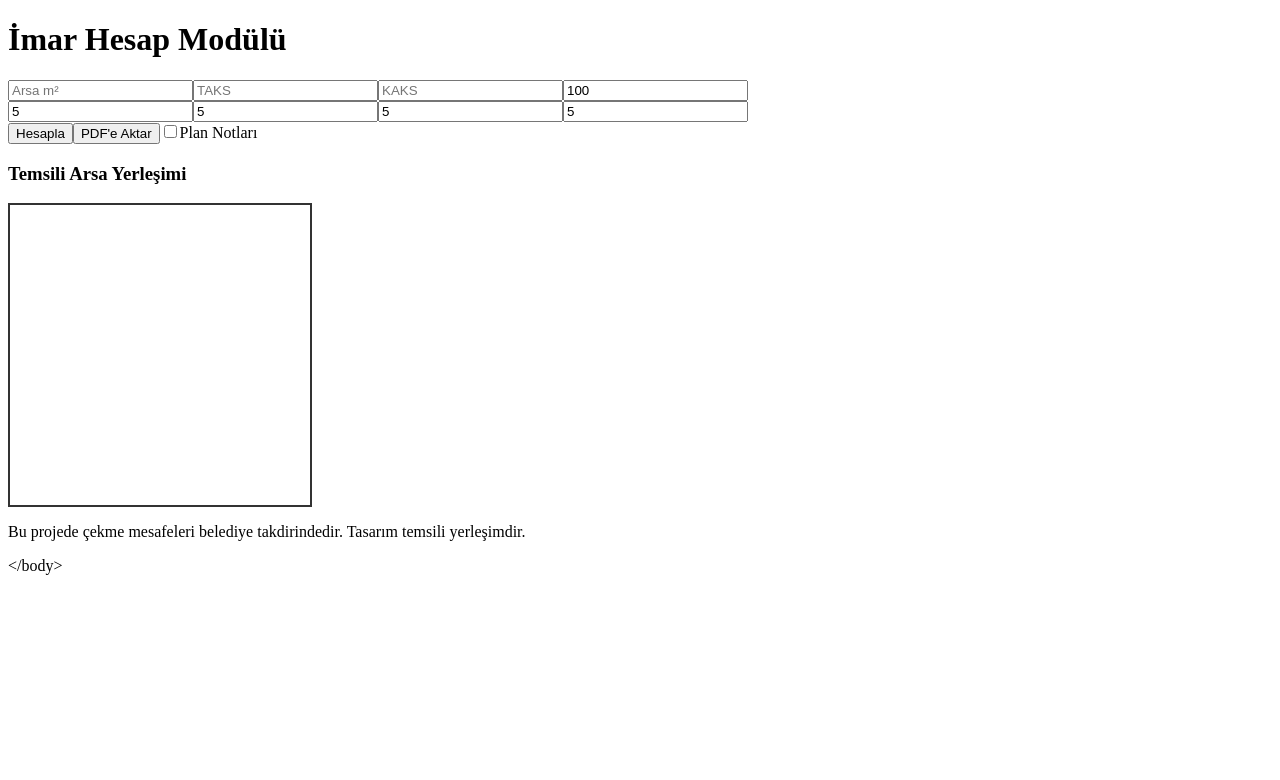
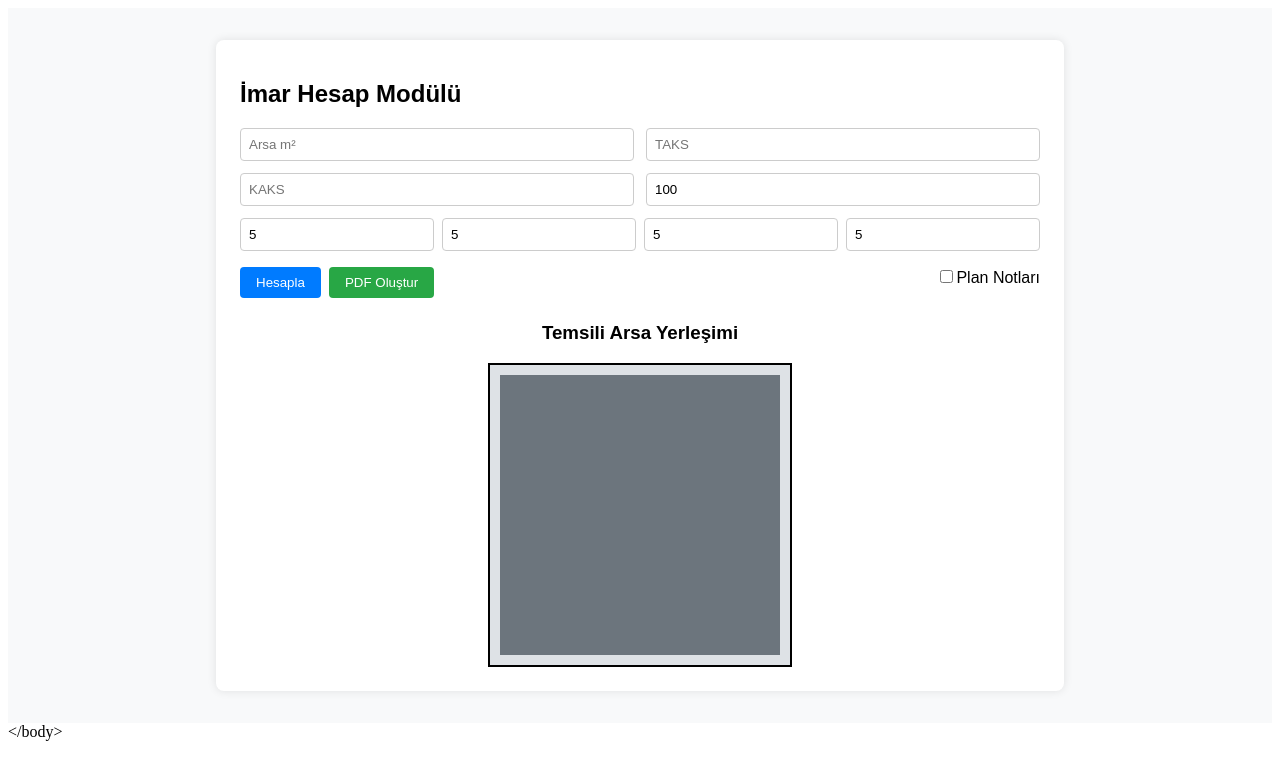
Before and after one commit to hasaannn327-source/imar-hesab-, a React (Create React App) app: page / in a window 1280 px wide. Shown: the top 780 px of the page. Built offline with nearby package versions, Linux system fonts and the light colour scheme.

Commit message:
Update App.js

```diff
--- a/src/App.js
+++ b/src/App.js
@@ -6,10 +6,9 @@ export default function App() {
   const [arsaM2, setArsaM2] = useState("");
   const [taks, setTaks] = useState("");
   const [kaks, setKaks] = useState("");
+  const [ortalamaDaire, setOrtalamaDaire] = useState(100);
   const [cekme, setCekme] = useState({ ust: 5, alt: 5, sol: 5, sag: 5 });
   const [planNotlariGoster, setPlanNotlariGoster] = useState(false);
-  const [ortalamaDaire, setOrtalamaDaire] = useState(100);
-
   const [sonuclar, setSonuclar] = useState(null);
   const pdfRef = useRef();
 
@@ -19,8 +18,8 @@ export default function App() {
     const k = parseFloat(kaks);
     const ortDaire = parseFloat(ortalamaDaire);
 
-    if (!arsa || !t || !k || !ortDaire) {
-      alert("Tüm değerleri eksiksiz giriniz.");
+    if (isNaN(arsa) || isNaN(t) || isNaN(k) || isNaN(ortDaire)) {
+      alert("Lütfen tüm alanları doğru girin.");
       return;
     }
 
@@ -42,6 +41,7 @@ export default function App() {
   };
 
   const pdfOlustur = async () => {
+    if (!pdfRef.current) return;
     const element = pdfRef.current;
     const canvas = await html2canvas(element);
     const imgData = canvas.toDataURL("image/png");
@@ -51,42 +51,42 @@ export default function App() {
   };
 
   return (
-    <div className="min-h-screen bg-gray-100 p-6">
-      <div className="max-w-4xl mx-auto bg-white rounded-xl shadow-md p-6 space-y-4">
-        <h1 className="text-2xl font-bold text-center text-indigo-600">İmar Hesap Modülü</h1>
+    <div style={{ fontFamily: "Arial", padding: "2rem", background: "#f8f9fa" }}>
+      <div style={{ maxWidth: 800, margin: "0 auto", background: "#fff", padding: 24, borderRadius: 8, boxShadow: "0 0 10px rgba(0,0,0,0.1)" }}>
+        <h1 style={{ fontSize: 24, fontWeight: "bold", marginBottom: 20 }}>İmar Hesap Modülü</h1>
 
-        <div className="grid grid-cols-2 gap-4">
+        <div style={{ display: "grid", gridTemplateColumns: "repeat(2, 1fr)", gap: 12 }}>
           <input
             type="number"
             placeholder="Arsa m²"
             value={arsaM2}
             onChange={(e) => setArsaM2(e.target.value)}
-            className="p-2 border rounded"
+            style={inputStyle}
           />
           <input
             type="number"
             placeholder="TAKS"
             value={taks}
             onChange={(e) => setTaks(e.target.value)}
-            className="p-2 border rounded"
+            style={inputStyle}
           />
           <input
             type="number"
             placeholder="KAKS"
             value={kaks}
             onChange={(e) => setKaks(e.target.value)}
-            className="p-2 border rounded"
+            style={inputStyle}
           />
           <input
             type="number"
             placeholder="Ortalama Daire m²"
             value={ortalamaDaire}
             onChange={(e) => setOrtalamaDaire(e.target.value)}
-            className="p-2 border rounded"
+            style={inputStyle}
           />
         </div>
 
-        <div className="grid grid-cols-4 gap-2 text-sm">
+        <div style={{ display: "flex", gap: 8, marginTop: 12 }}>
           {["ust", "alt", "sol", "sag"].map((key) => (
             <input
               key={key}
@@ -94,83 +94,59 @@ export default function App() {
               placeholder={`${key} çekme`}
               value={cekme[key]}
               onChange={(e) =>
-                setCekme((prev) => ({ ...prev, [key]: parseFloat(e.target.value) }))
+                setCekme((prev) => ({ ...prev, [key]: parseFloat(e.target.value) || 0 }))
               }
-              className="p-1 border rounded"
+              style={{ ...inputStyle, width: "100%" }}
             />
           ))}
         </div>
 
-        <div className="flex gap-2">
-          <button
-            onClick={hesapla}
-            className="bg-indigo-600 hover:bg-indigo-700 text-white px-4 py-2 rounded"
-          >
-            Hesapla
-          </button>
-          <button
-            onClick={pdfOlustur}
-            className="bg-green-600 hover:bg-green-700 text-white px-4 py-2 rounded"
-          >
-            PDF'e Aktar
-          </button>
-          <label className="ml-auto flex items-center gap-2">
-            <input
-              type="checkbox"
-              checked={planNotlariGoster}
-              onChange={() => setPlanNotlariGoster(!planNotlariGoster)}
-            />
+        <div style={{ display: "flex", marginTop: 16, gap: 8 }}>
+          <button onClick={hesapla} style={buttonStyle}>Hesapla</button>
+          <button onClick={pdfOlustur} style={{ ...buttonStyle, background: "#28a745" }}>PDF Oluştur</button>
+          <label style={{ marginLeft: "auto" }}>
+            <input type="checkbox" checked={planNotlariGoster} onChange={() => setPlanNotlariGoster(!planNotlariGoster)} />
             Plan Notları
           </label>
         </div>
 
-        <div ref={pdfRef} className="space-y-4">
+        <div ref={pdfRef} style={{ marginTop: 24 }}>
           {sonuclar && (
-            <div className="bg-blue-50 p-4 rounded shadow">
-              <h2 className="text-lg font-semibold mb-2">Sonuçlar</h2>
+            <div style={{ background: "#e9ecef", padding: 16, borderRadius: 6 }}>
+              <h2 style={{ fontWeight: "bold", marginBottom: 8 }}>Sonuçlar</h2>
               <p>Net İnşaat Alanı: {sonuclar.insaatAlani.toFixed(2)} m²</p>
-              <p>Konut Alanı (%80): {sonuclar.netKonut.toFixed(2)} m²</p>
-              <p>Ticari Alan (%20): {sonuclar.netTicari.toFixed(2)} m²</p>
+              <p>Konut Alanı: {sonuclar.netKonut.toFixed(2)} m²</p>
+              <p>Ticari Alan: {sonuclar.netTicari.toFixed(2)} m²</p>
               <p>Toplam Daire: {sonuclar.toplamDaire}</p>
-              <p>Otopark Sayısı (3 daireye 1): {sonuclar.otopark}</p>
-              {sonuclar.suDeposu && (
-                <p className="text-red-600 font-semibold">→ 10 tonluk su deposu gerekli</p>
-              )}
+              <p>Otopark Sayısı: {sonuclar.otopark}</p>
+              {sonuclar.suDeposu && <p style={{ color: "red" }}>→ 10 tonluk su deposu zorunlu</p>}
             </div>
           )}
 
-          {/* Çekme Mesafeli Temsili Yerleşim */}
-          <div className="bg-gray-200 p-4 rounded shadow text-center">
-            <h3 className="font-medium mb-2">Temsili Arsa Yerleşimi</h3>
-            <div
-              className="relative bg-white mx-auto"
-              style={{ width: 300, height: 300, border: "2px solid #333" }}
-            >
-              <div
-                className="absolute bg-indigo-400"
-                style={{
-                  top: cekme.ust * 2,
-                  left: cekme.sol * 2,
-                  width: 300 - (cekme.sol + cekme.sag) * 2,
-                  height: 300 - (cekme.ust + cekme.alt) * 2,
-                }}
-              ></div>
+          {/* Arsa Çizimi */}
+          <div style={{ marginTop: 20, textAlign: "center" }}>
+            <h3>Temsili Arsa Yerleşimi</h3>
+            <div style={{ position: "relative", width: 300, height: 300, margin: "0 auto", background: "#dee2e6", border: "2px solid #000" }}>
+              <div style={{
+                position: "absolute",
+                top: cekme.ust * 2,
+                left: cekme.sol * 2,
+                width: 300 - (cekme.sol + cekme.sag) * 2,
+                height: 300 - (cekme.ust + cekme.alt) * 2,
+                background: "#6c757d"
+              }} />
             </div>
-            <p className="text-xs mt-1 text-gray-600">
-              Bu projede çekme mesafeleri belediye takdirindedir. Tasarım temsili yerleşimdir.
-            </p>
           </div>
 
           {planNotlariGoster && (
-            <div className="bg-yellow-100 p-4 rounded shadow">
-              <h3 className="font-semibold mb-2">Plan Notları Özeti</h3>
-              <ul className="list-disc list-inside text-sm space-y-1">
+            <div style={{ marginTop: 20, background: "#fff3cd", padding: 12, borderRadius: 6 }}>
+              <h4>Plan Notları Özeti</h4>
+              <ul style={{ paddingLeft: 20 }}>
                 <li>TAKS/KAKS net parsel üzerinden hesaplanır.</li>
-                <li>3 daireye 1 otopark zorunluluğu vardır.</li>
-                <li>Bodrum kat emsale dahildir.</li>
-                <li>Zemin kat ticari olabilir (isteğe bağlıdır).</li>
-                <li>1000 m² üzeri parsellerde otopark zorunludur.</li>
-                <li>Çekme mesafeleri belediyece belirlenir.</li>
+                <li>3 daireye 1 otopark zorunludur.</li>
+                <li>Zemin kat ticari olabilir.</li>
+                <li>30+ dairede 10 tonluk su deposu zorunludur.</li>
+                <li>Çekme mesafeleri tasarıma yansıtılmıştır.</li>
               </ul>
             </div>
           )}
@@ -178,4 +154,19 @@ export default function App() {
       </div>
     </div>
   );
-              }
+}
+
+const inputStyle = {
+  padding: "8px",
+  border: "1px solid #ccc",
+  borderRadius: 4,
+};
+
+const buttonStyle = {
+  background: "#007bff",
+  color: "white",
+  border: "none",
+  padding: "8px 16px",
+  borderRadius: 4,
+  cursor: "pointer",
+};
```
